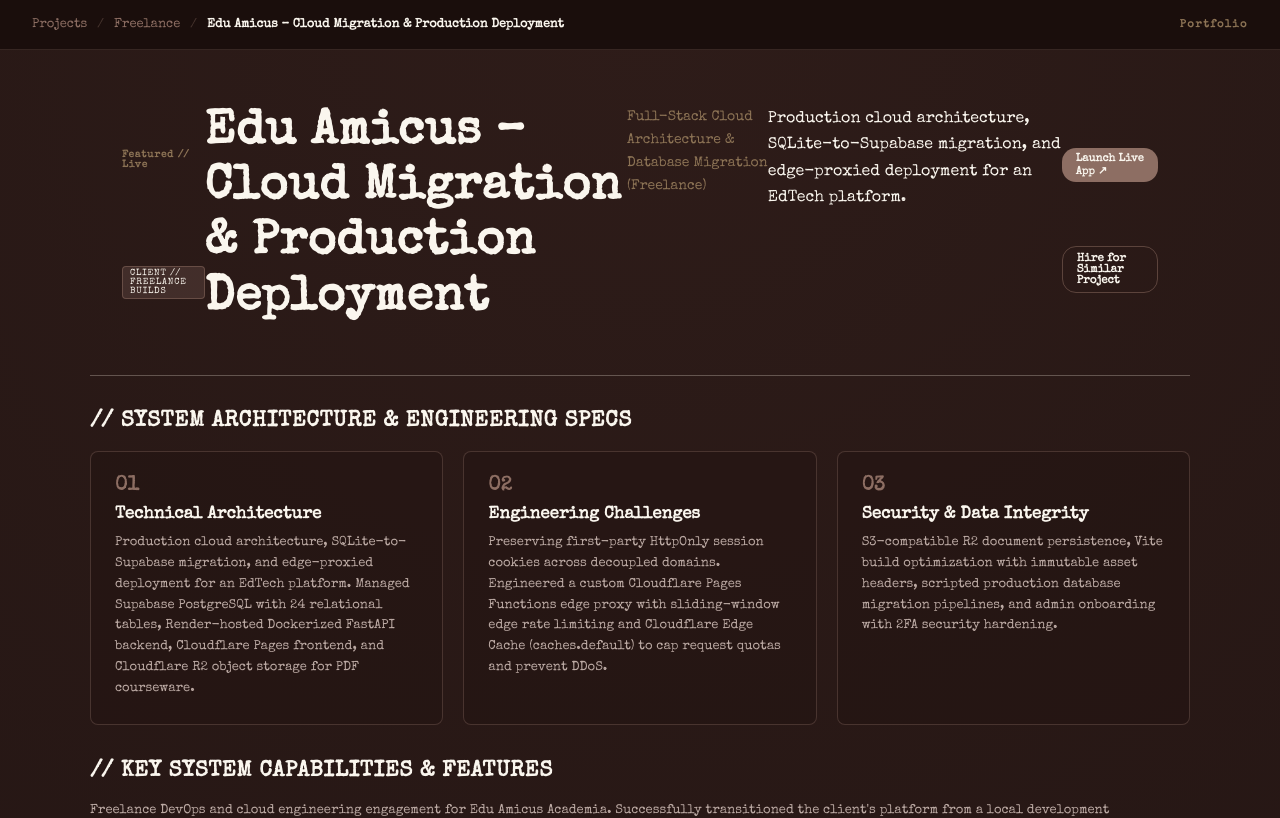
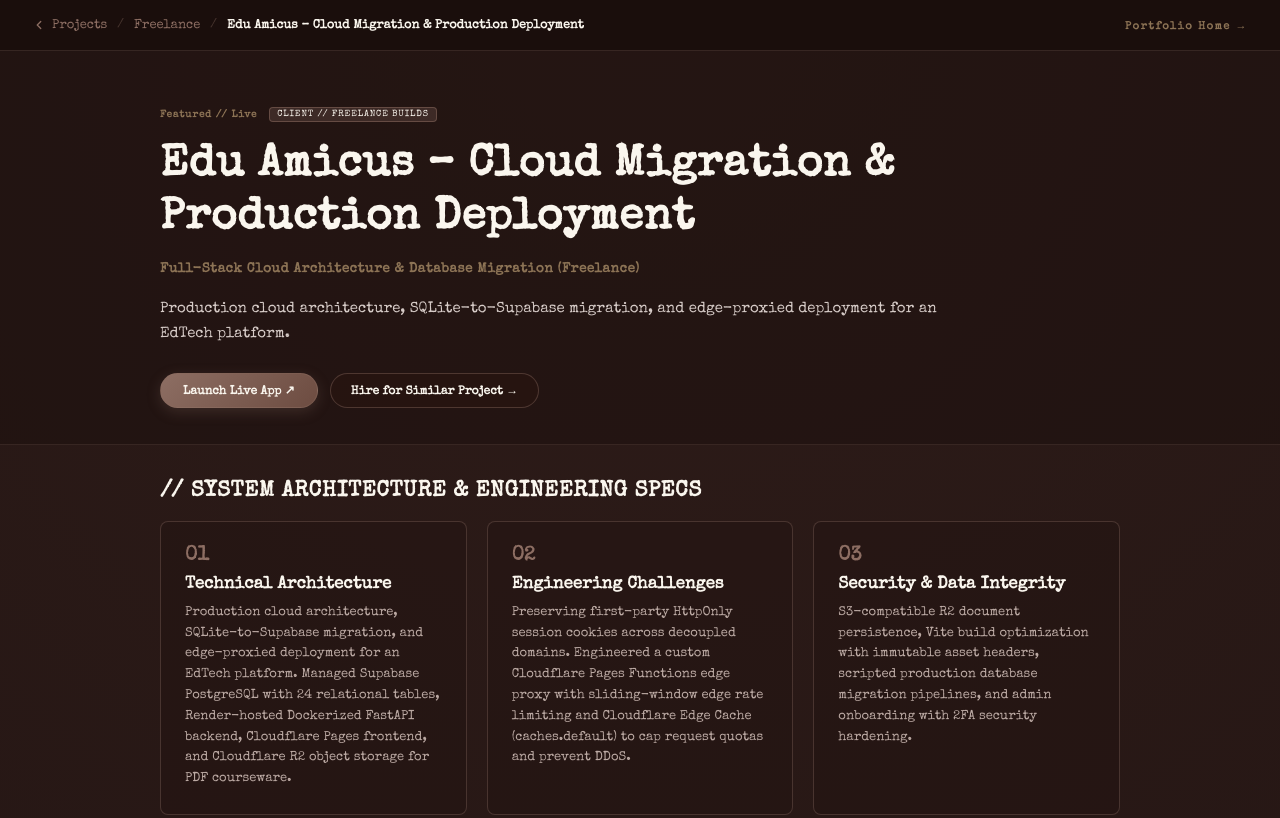
Before and after one commit to adil-rahman-3063/Adil-rahman-portfolio, a Next.js app: page /project/freelance/edu-amicus-deployment in a window 1280 px wide. Shown: the top 818 px of the page. Built offline with nearby package versions, Linux system fonts and the light colour scheme; no server answers; a web font is replaced by a local one.

Commit message:
fix(project-detail): format header with clean vertical typography hierarchy and balanced action buttons

```diff
--- a/src/app/project/[category]/[id]/page.js
+++ b/src/app/project/[category]/[id]/page.js
@@ -218,31 +218,31 @@ export default async function ProjectDetailPage({ params }) {
       <nav className="project-nav">
         <div className="nav-breadcrumbs">
           <Link href="/project" className="nav-crumb">
+            <svg width="14" height="14" viewBox="0 0 16 16" fill="none">
+              <path d="M10 12L6 8L10 4" stroke="#8D6E63" strokeWidth="1.5" strokeLinecap="round" strokeLinejoin="round"/>
+            </svg>
             Projects
           </Link>
           <span className="crumb-sep">/</span>
-          {cat ? (
+          {cat && (
+            <>
               <Link href={`/project/${normCategory}`} className="nav-crumb">
                 {cat.navLabel || cat.name}
               </Link>
-          ) : (
-            <span className="nav-crumb">All</span>
+              <span className="crumb-sep">/</span>
+            </>
           )}
-          <span className="crumb-sep">/</span>
-          <span className="crumb-active">{project.title}</span>
+          <span className="crumb-active" title={project.title}>{project.title}</span>
         </div>
 
         <Link href="/" className="nav-home-btn">
-          Portfolio
+          Portfolio Home →
         </Link>
       </nav>
 
-      {/* ── Main Container ── */}
-      <main className="project-content">
-        <div className="project-inner">
-
-          {/* Header Banner */}
+      {/* ── Header Banner ── */}
       <header className="project-header">
+        <div className="project-header-inner">
           <div className="header-badges">
             <span className="badge-status">{project.status}</span>
             {cat && (
@@ -269,13 +269,16 @@ export default async function ProjectDetailPage({ params }) {
                 Inspect Source on GitHub ↗
               </a>
             )}
-              <Link href="/?hire=true" className="btn-discuss">
-                Hire for Similar Project
+            <Link href="/?quote=open#contact" className="btn-discuss">
+              Hire for Similar Project →
             </Link>
+          </div>
         </div>
       </header>
 
-          <hr className="section-divider" />
+      {/* ── Main Container ── */}
+      <main className="project-content">
+        <div className="project-inner">
 
           {/* Deep Architectural Breakdown */}
           <section className="architecture-section">
--- a/src/app/projects-theme.css
+++ b/src/app/projects-theme.css
@@ -110,6 +110,19 @@
   font-size: 12.5px;
   color: #FAF6EE;
   font-weight: 600;
+  max-width: 440px;
+  white-space: nowrap;
+  overflow: hidden;
+  text-overflow: ellipsis;
+  display: inline-block;
+  vertical-align: middle;
+}
+
+@media (max-width: 768px) {
+  .crumb-active,
+  .breadcrumb-current {
+    max-width: 170px;
+  }
 }
 
 .projects-nav-brand,
@@ -155,20 +168,87 @@
 .projects-header,
 .category-header,
 .saas-header,
-.tools-header,
-.project-header {
+.tools-header {
   padding: 56px 32px 32px;
   display: flex;
   justify-content: center;
 }
 
+.project-header {
+  padding: 56px 32px 36px;
+  display: flex;
+  justify-content: center;
+  border-bottom: 1px solid rgba(141, 110, 99, 0.2);
+  background: rgba(26, 14, 12, 0.45);
+}
+
 .projects-header-inner,
 .category-header-inner,
 .saas-header-inner,
-.tools-header-inner,
-.project-inner {
+.tools-header-inner {
   max-width: 1100px;
   width: 100%;
+}
+
+.project-header-inner {
+  max-width: 960px;
+  width: 100%;
+  display: flex;
+  flex-direction: column;
+  align-items: flex-start;
+}
+
+.project-header-inner .header-badges {
+  display: flex;
+  align-items: center;
+  justify-content: flex-start;
+  gap: 12px;
+  margin-bottom: 18px;
+  flex-wrap: wrap;
+}
+
+.project-header-inner .project-title {
+  font-family: var(--font-special-elite), monospace;
+  font-size: clamp(28px, 4vw, 44px);
+  font-weight: 700;
+  color: #FAF6EE;
+  margin: 0 0 14px;
+  line-height: 1.2;
+  letter-spacing: 0.5px;
+}
+
+.project-header-inner .project-subtitle {
+  font-family: var(--font-special-elite), monospace;
+  font-size: 13.5px;
+  color: #8C7355;
+  margin: 0 0 16px;
+  font-weight: bold;
+  letter-spacing: 0.5px;
+  line-height: 1.5;
+}
+
+.project-header-inner .project-tagline {
+  font-family: var(--font-special-elite), monospace;
+  font-size: 15px;
+  line-height: 1.7;
+  color: #D7CCC8;
+  max-width: 820px;
+  margin: 0 0 26px;
+}
+
+.project-header-inner .action-links-row {
+  display: flex;
+  align-items: center;
+  gap: 12px;
+  flex-wrap: wrap;
+  margin: 0;
+}
+
+.project-inner {
+  max-width: 960px;
+  width: 100%;
+  display: flex;
+  flex-direction: column;
 }
 
 .projects-tag,
@@ -712,27 +792,64 @@
   align-items: center;
   gap: 12px;
   flex-wrap: wrap;
-  margin: 16px 0 24px;
+  margin: 8px 0 0;
 }
 
+.action-links-row .btn-launch,
+.btn-launch {
+  display: inline-flex;
+  align-items: center;
+  gap: 6px;
+  background: linear-gradient(135deg, #8D6E63 0%, #6D4C41 100%);
+  color: #FAF6EE !important;
+  text-decoration: none !important;
+  border-radius: 20px;
+  padding: 9px 22px;
+  font-family: var(--font-special-elite), monospace;
+  font-size: 12px;
+  font-weight: bold;
+  border: 1px solid rgba(141, 110, 99, 0.4);
+  box-shadow: 0 4px 14px rgba(141, 110, 99, 0.25);
+  transition: all 0.2s ease;
+  white-space: nowrap;
+}
+
+.action-links-row .btn-launch:hover,
+.btn-launch:hover {
+  background: linear-gradient(135deg, #A1887F 0%, #795548 100%);
+  transform: translateY(-1px);
+  box-shadow: 0 6px 18px rgba(141, 110, 99, 0.35);
+  opacity: 1;
+}
+
+.action-links-row .btn-github,
+.action-links-row .btn-discuss,
 .btn-github,
 .btn-discuss {
+  display: inline-flex;
+  align-items: center;
+  gap: 6px;
+  background: rgba(42, 21, 16, 0.45);
+  border: 1px solid rgba(141, 110, 99, 0.4);
+  color: #FAF6EE !important;
+  text-decoration: none !important;
+  border-radius: 20px;
+  padding: 9px 20px;
   font-family: var(--font-special-elite), monospace;
-  font-size: 11.5px;
-  color: #FAF6EE !important;
-  background: transparent;
-  border: 1px solid rgba(141, 110, 99, 0.5);
-  padding: 6px 14px;
-  border-radius: 14px;
-  text-decoration: none !important;
+  font-size: 12px;
   font-weight: bold;
   transition: all 0.2s ease;
+  white-space: nowrap;
 }
 
+.action-links-row .btn-github:hover,
+.action-links-row .btn-discuss:hover,
 .btn-github:hover,
 .btn-discuss:hover {
-  background: rgba(141, 110, 99, 0.2);
+  background: rgba(141, 110, 99, 0.25);
   border-color: #8D6E63;
+  color: #FAF6EE !important;
+  transform: translateY(-1px);
 }
 
 .architecture-section,
```
Lines whose indentation alone changed are shown as unchanged.
